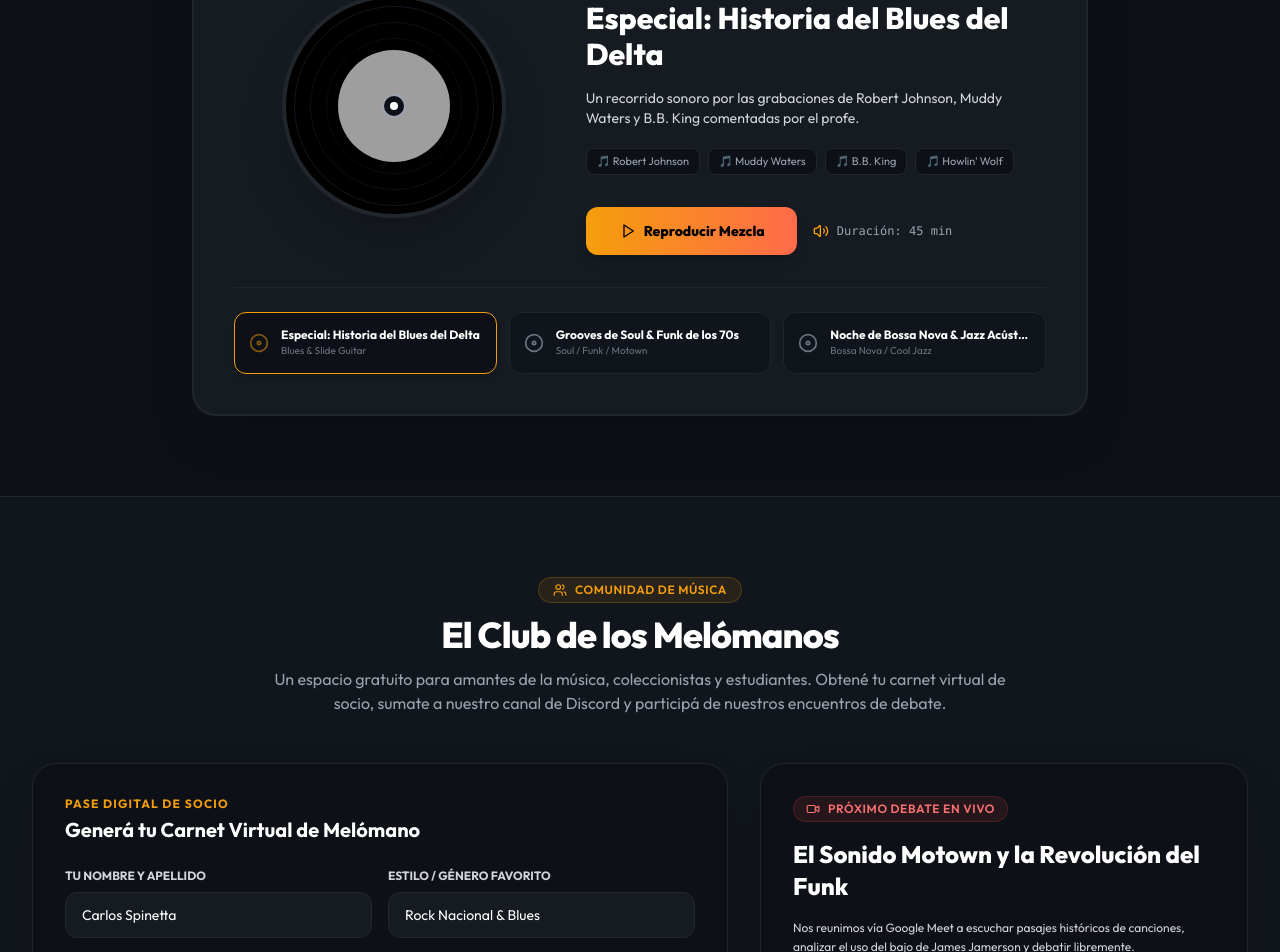
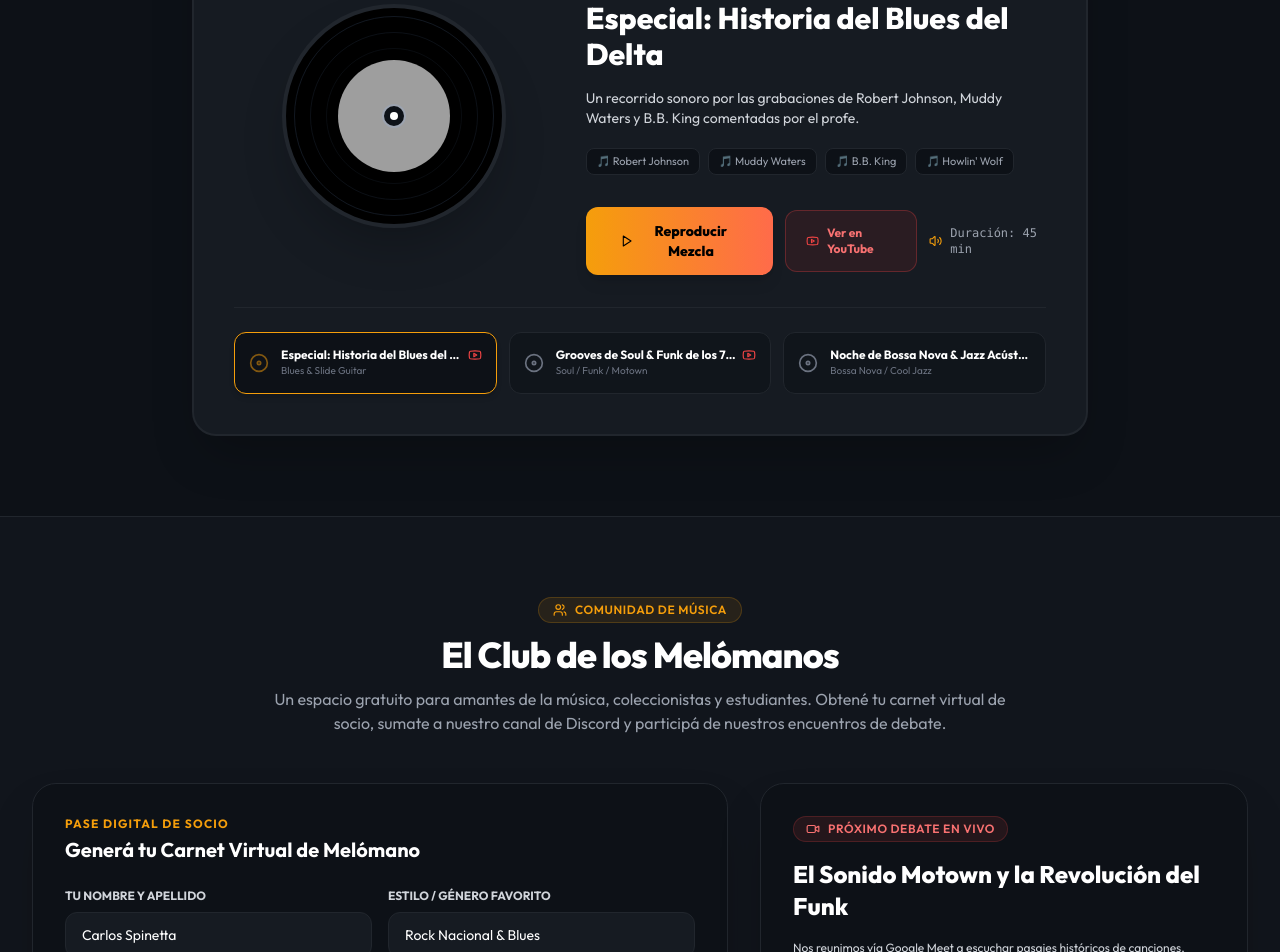
Before and after one commit to hectorgarro-code/la-radiolina, a React (Vite) app: page / in a window 1280 px wide. Shown: the part 3717-4669 px from the top of the page. Built offline with nearby package versions, Linux system fonts and the light colour scheme; grey boxes are pictures that could not be loaded.

Commit message:
Agregar reproduccion oculta de audio de YouTube y boton de YouTube a Radio Sets

```diff
--- a/src/components/AdminPanel.tsx
+++ b/src/components/AdminPanel.tsx
@@ -73,7 +73,8 @@
     duracion: '45 min',
     artistas: ['Artista 1', 'Artista 2'],
     portadaUrl: 'https://images.unsplash.com/photo-1514525253161-7a46d19cd819?q=80&w=600&auto=format&fit=crop',
-    freqsAudio: [220, 330, 440, 550]
+    freqsAudio: [220, 330, 440, 550],
+    youtubeUrl: ''
   });
 
   if (!isAdminOpen || !isAdminLoggedIn) return null;
@@ -133,7 +134,8 @@
       duracion: '45 min',
       artistas: ['Artista 1', 'Artista 2'],
       portadaUrl: 'https://images.unsplash.com/photo-1514525253161-7a46d19cd819?q=80&w=600&auto=format&fit=crop',
-      freqsAudio: [220, 330, 440, 550]
+      freqsAudio: [220, 330, 440, 550],
+      youtubeUrl: ''
     });
     showNotify('¡Radio Set agregado!');
   };
@@ -539,6 +541,7 @@
                   />
                 </div>
 
+                <div>
                   <textarea
                     rows={2}
                     placeholder="Descripción del set de música..."
@@ -546,6 +549,17 @@
                     onChange={(e) => setNewRadioSet({ ...newRadioSet, descripcion: e.target.value })}
                     className="w-full bg-[#161b22] border border-[#21262d] rounded-xl p-3 text-white text-xs"
                   />
+                </div>
+
+                <div>
+                  <input
+                    type="url"
+                    placeholder="Enlace de YouTube de la sesión (video o playlist, ej: https://www.youtube.com/watch?v=... o list=...)"
+                    value={newRadioSet.youtubeUrl}
+                    onChange={(e) => setNewRadioSet({ ...newRadioSet, youtubeUrl: e.target.value })}
+                    className="w-full bg-[#161b22] border border-[#21262d] rounded-xl px-3 py-2 text-white text-xs focus:border-red-500"
+                  />
+                </div>
 
                 <button type="submit" className="bg-purple-500 hover:bg-purple-600 text-black font-bold px-5 py-2 rounded-xl text-xs flex items-center gap-2">
                   <Plus className="w-4 h-4" /> Publicar Radio Set
@@ -557,7 +571,14 @@
                 {radioSets.map((s) => (
                   <div key={s.id} className="bg-[#0d1117] p-4 rounded-xl border border-[#21262d] flex items-center justify-between gap-4">
                     <div>
+                      <div className="flex items-center gap-2">
                         <span className="text-xs font-bold text-purple-400">{s.frecuencia} - {s.genero}</span>
+                        {s.youtubeUrl && (
+                          <span className="text-[10px] bg-red-500/20 text-red-400 border border-red-500/30 px-2 py-0.5 rounded font-mono">
+                            YouTube Audio
+                          </span>
+                        )}
+                      </div>
                       <h5 className="font-bold text-white text-sm">{s.titulo}</h5>
                     </div>
                     <button
--- a/src/components/RadioSetsSection.tsx
+++ b/src/components/RadioSetsSection.tsx
@@ -1,6 +1,25 @@
 import React, { useState, useRef } from 'react';
 import { useAppContext } from '../context/AppContext';
-import { Disc, Play, Pause, Radio, Volume2 } from 'lucide-react';
+import { Disc, Play, Pause, Radio, Volume2, Youtube } from 'lucide-react';
+
+const getYouTubeEmbedUrl = (url?: string): string | null => {
+  if (!url) return null;
+  try {
+    if (url.includes('list=')) {
+      const listMatch = url.match(/[?&]list=([^&]+)/);
+      if (listMatch && listMatch[1]) {
+        return `https://www.youtube.com/embed/videoseries?list=${listMatch[1]}&autoplay=1&enablejsapi=1`;
+      }
+    }
+    const videoMatch = url.match(/(?:youtu\.be\/|youtube\.com\/(?:embed\/|v\/|watch\?v=|watch\?.+&v=))([\w-]{11})/);
+    if (videoMatch && videoMatch[1]) {
+      return `https://www.youtube.com/embed/${videoMatch[1]}?autoplay=1&enablejsapi=1`;
+    }
+  } catch (e) {
+    console.error('Error parsing YouTube URL:', e);
+  }
+  return null;
+};
 
 export const RadioSetsSection: React.FC = () => {
   const { radioSets } = useAppContext();
@@ -63,7 +82,9 @@
   const handleSelectSet = (setObj: typeof radioSets[0]) => {
     setActiveSetId(setObj.id);
     if (isPlaying) {
-      playSetAudio(setObj.freqsAudio || [220, 330, 440]);
+      if (!setObj.youtubeUrl) {
+        playSetAudio(setObj.freqsAudio || [220, 330, 440]);
+      }
     }
   };
 
@@ -71,7 +92,11 @@
     if (isPlaying) {
       stopAudio();
     } else {
-      playSetAudio(activeSet.freqsAudio || [220, 330, 440]);
+      if (!activeSet.youtubeUrl) {
+        playSetAudio(activeSet.freqsAudio || [220, 330, 440]);
+      } else {
+        setIsPlaying(true);
+      }
     }
   };
 
@@ -146,7 +171,7 @@
               </div>
 
               {/* Play Control */}
-              <div className="pt-4 flex flex-col sm:flex-row items-center justify-center md:justify-start gap-4">
+              <div className="pt-4 flex flex-col sm:flex-row items-center justify-center md:justify-start gap-3">
                 <button
                   onClick={toggleAudio}
                   className="w-full sm:w-auto bg-gradient-to-r from-[#f59e0b] to-[#ff6b4a] text-black font-extrabold px-8 py-3.5 rounded-xl shadow-lg hover:scale-105 transition-transform flex items-center justify-center gap-2 text-sm"
@@ -155,12 +180,36 @@
                   <span>{isPlaying ? 'Pausar Mezcla' : 'Reproducir Mezcla'}</span>
                 </button>
 
+                {activeSet.youtubeUrl && (
+                  <a
+                    href={activeSet.youtubeUrl}
+                    target="_blank"
+                    rel="noopener noreferrer"
+                    className="w-full sm:w-auto bg-red-600/10 hover:bg-red-600/20 border border-red-500/30 text-red-400 font-bold px-5 py-3.5 rounded-xl transition-all flex items-center justify-center gap-2 text-xs"
+                    title="Ver sesión completa en YouTube"
+                  >
+                    <Youtube className="w-4 h-4 text-red-500" />
+                    <span>Ver en YouTube</span>
+                  </a>
+                )}
+
                 <div className="text-xs font-mono text-gray-400 flex items-center gap-2">
                   <Volume2 className="w-4 h-4 text-[#f59e0b]" />
                   <span>Duración: {activeSet.duracion}</span>
                 </div>
               </div>
             </div>
+
+            {/* Hidden Audio Player for YouTube Sessions */}
+            {isPlaying && getYouTubeEmbedUrl(activeSet.youtubeUrl) && (
+              <iframe
+                src={getYouTubeEmbedUrl(activeSet.youtubeUrl)!}
+                allow="autoplay"
+                className="hidden"
+                aria-hidden="true"
+                title="YouTube Audio Player"
+              />
+            )}
 
           </div>
 
@@ -179,8 +228,13 @@
                   }`}
                 >
                   <Disc className={`w-5 h-5 shrink-0 ${isSelected ? 'text-[#f59e0b] animate-pulse' : 'text-gray-500'}`} />
-                  <div className="truncate">
-                    <div className="font-bold text-white truncate">{setObj.titulo}</div>
+                  <div className="truncate flex-1">
+                    <div className="flex items-center gap-1.5 truncate">
+                      <span className="font-bold text-white truncate">{setObj.titulo}</span>
+                      {setObj.youtubeUrl && (
+                        <Youtube className="w-3.5 h-3.5 text-red-500 shrink-0" />
+                      )}
+                    </div>
                     <div className="text-[10px] text-gray-500">{setObj.genero}</div>
                   </div>
                 </button>
--- a/src/data/mockData.ts
+++ b/src/data/mockData.ts
@@ -33,6 +33,7 @@
   artistas: string[];
   portadaUrl: string;
   freqsAudio: number[];
+  youtubeUrl?: string;
 }
 
 export interface EventoClub {
@@ -140,7 +141,8 @@
     duracion: '45 min',
     artistas: ['Robert Johnson', 'Muddy Waters', 'B.B. King', 'Howlin\' Wolf'],
     portadaUrl: 'https://images.unsplash.com/photo-1514525253161-7a46d19cd819?q=80&w=600&auto=format&fit=crop',
-    freqsAudio: [220, 277, 330, 392]
+    freqsAudio: [220, 277, 330, 392],
+    youtubeUrl: 'https://www.youtube.com/watch?v=5aK7XnOnd3E'
   },
   {
     id: 'set-2',
@@ -151,7 +153,8 @@
     duracion: '52 min',
     artistas: ['Stevie Wonder', 'Aretha Franklin', 'James Brown', 'Tower of Power'],
     portadaUrl: 'https://images.unsplash.com/photo-1465847899084-d164df4dedc6?q=80&w=600&auto=format&fit=crop',
-    freqsAudio: [146, 220, 293, 370]
+    freqsAudio: [146, 220, 293, 370],
+    youtubeUrl: 'https://www.youtube.com/playlist?list=PL4fGSI1pDJn6jWjX6uT7L2y4_c3_v6xK4'
   },
   {
     id: 'set-3',
```
Lines whose indentation alone changed are shown as unchanged.
